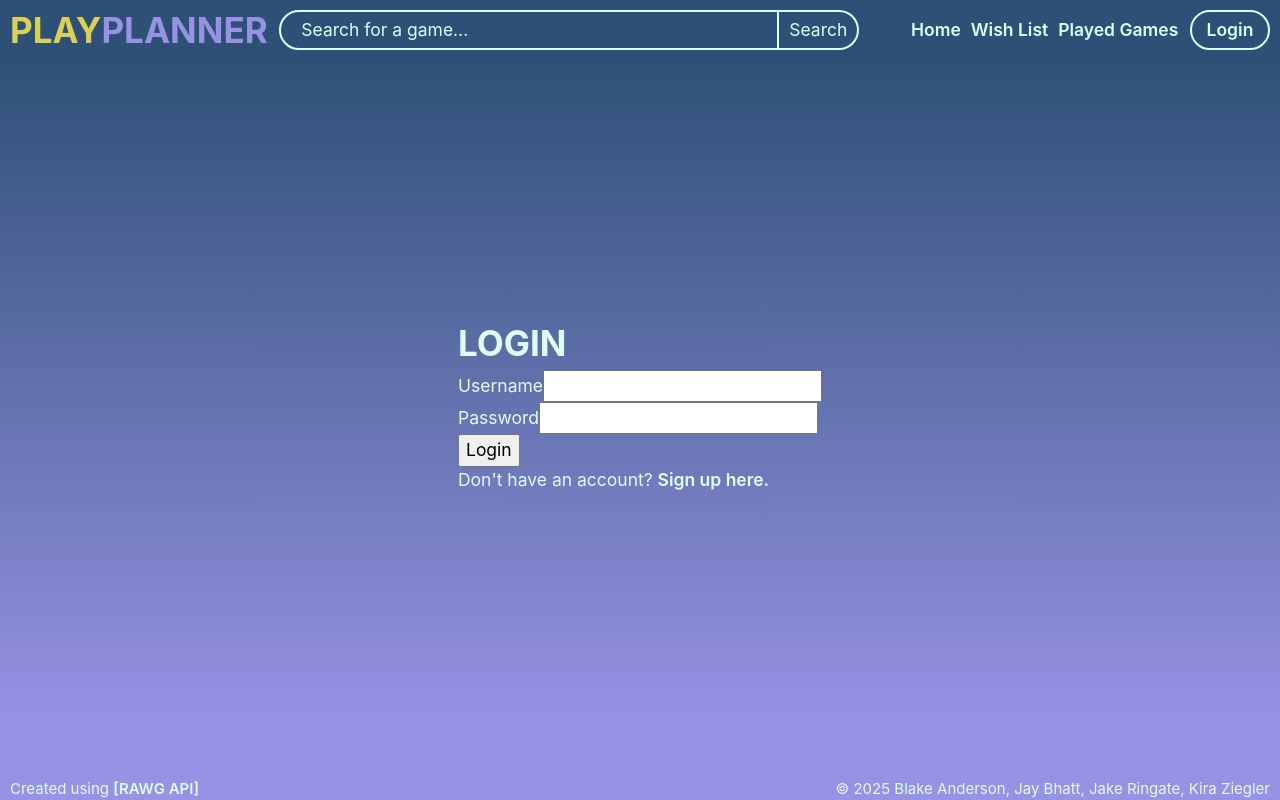
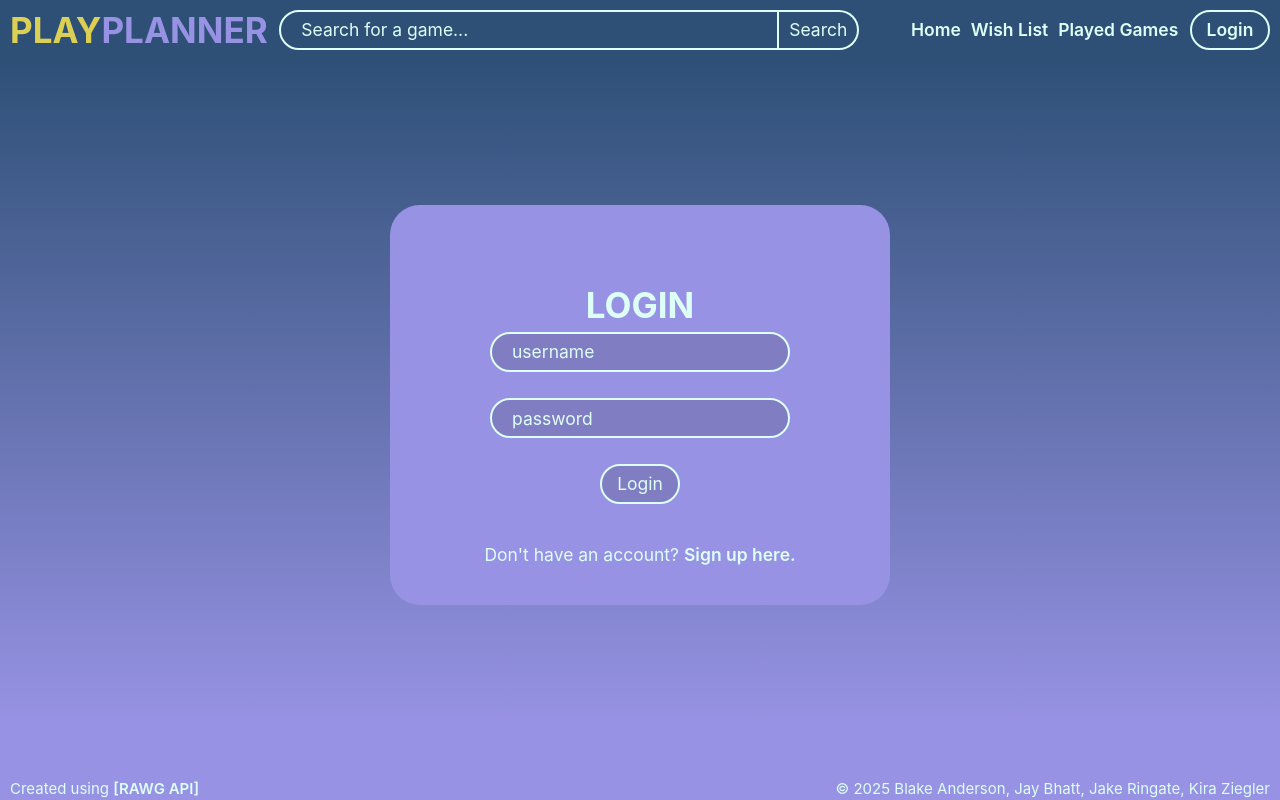
Before and after one commit to rasersharpe/play-planner, a React (Vite) app in the folder client/: page /login in a window 1280 px wide. Built offline with nearby package versions, Linux system fonts and the light colour scheme; no server answers.

Commit message:
Styled login page

```diff
--- a/client/src/pages/Login.tsx
+++ b/client/src/pages/Login.tsx
@@ -41,31 +41,35 @@ const Login = () => {
   };
 
   return (
-        <div className="form-container">
-        <form className="form login-form" onSubmit={handleSubmit}>
+    <div className="form__container">
+      <form className="login__form" onSubmit={handleSubmit}>
         <h1 className="h1__log__text">
           LOG<span className="h1__in__text">IN</span>
         </h1>
         <div className="form-group">
-            <label>Username</label>
           <input
-              className="form-input"
+            className="form__input"
             type="text"
             name="username"
+            placeholder="username"
             value={loginData.username || ""}
-              onChange={handleChange} />
+            onChange={handleChange}
+          />
         </div>
+        <br />
         <div className="form-group">
-            <label>Password</label>
           <input
-              className="form-input"
+            className="form__input"
             type="password"
             name="password"
+            placeholder="password"
             value={loginData.password || ""}
-              onChange={handleChange} />
+            onChange={handleChange}
+          />
         </div>
+        <br />
         <div className="form-group">
-            <button className="btn btn-primary" type="submit">
+          <button className="form__submit__button" type="submit">
             Login
           </button>
         </div>
--- a/client/src/styles.css
+++ b/client/src/styles.css
@@ -164,3 +164,52 @@ footer div p {
   justify-content: center;
   align-items: center;
 }
+
+.form__container {
+  width: 50rem;
+  height: 40rem;
+  background-color: var(--color-tropical_indigo);
+  border-radius: 3rem;
+  display: flex;
+  flex-direction: column;
+  justify-content: center;
+  align-items: center;
+}
+
+.login__form {
+  width: 40rem;
+  height: 30rem;
+  display: flex;
+  flex-direction: column;
+  justify-content: center;
+  align-items: center;
+}
+
+.form__input {
+  width: 30rem;
+  height: 4rem;
+  padding-left: 2rem;
+  border-radius: 3rem;
+  border: 0.2rem solid var(--color-mint_green);
+  background-color: #00000025;
+  color: var(--color-mint_green);
+}
+
+.form__submit__button {
+  width: 8rem;
+  height: 4rem;
+  border-radius: 3rem;
+  border: 0.2rem solid var(--color-mint_green);
+  background-color: #00000025;
+  color: var(--color-mint_green);
+  cursor: pointer;
+}
+
+.form__submit__button:hover {
+  background-color: var(--color-citron);
+  color: var(--color-yinMn_blue);
+}
+.form__submit__button:active {
+  background-color: var(--color-mint_green);
+  color: var(--color-yinMn_blue);
+}
```
Lines whose indentation alone changed are shown as unchanged.
